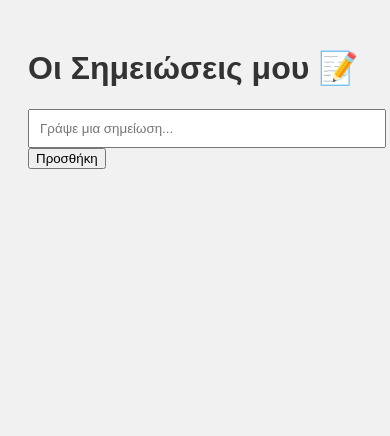
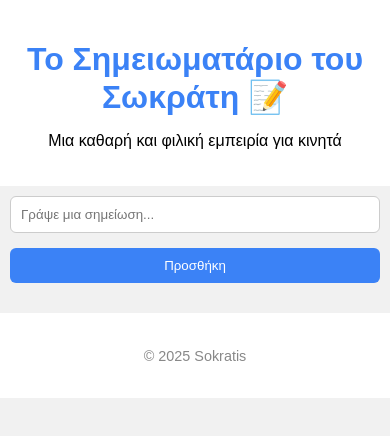
Before and after one commit to Sokratischatzimuratis/Sok-notes, a plain HTML site: page index.html in a window 390 px wide. Drawn offline with Linux system fonts and the light colour scheme.

Commit message:
Update index.html
- "Ενημερώθηκε το index.html με νέο responsive layout. Προστέθηκαν κουμπιά στο main και αλλαγή στο header."
- Τεχνικές λεπτομέρειες
- "Προστέθηκε viewport meta για προβολή σε κινητές συσκευές. Περιεχόμενο δομημένο με semantic HTML."

```diff
--- a/index.html
+++ b/index.html
@@ -3,21 +3,114 @@
 <head>
   <meta charset="UTF-8">
   <meta name="viewport" content="width=device-width, initial-scale=1.0">
-  <title>Οι Σημειώσεις μου</title>
+  <title>Το Σημειωματάριο του Σωκράτη</title>
   <style>
-    body { font-family: sans-serif; background: #f1f1f1; padding: 20px; }
-    h1 { color: #333; }
-    #noteInput { width: 100%; padding: 10px; }
-    #notes { margin-top: 20px; }
-    .note { background: #fff; padding: 10px; margin-bottom: 10px; border-radius: 6px; position: relative; }
-    .deleteBtn { position: absolute; right: 10px; top: 10px; background: red; color: white; border: none; cursor: pointer; }
+    :root {
+      --primary-color: #3b82f6;
+      --secondary-color: #64748b;
+    }
+
+    * {
+      box-sizing: border-box;
+    }
+
+    body {
+      font-family: sans-serif;
+      background: #f1f1f1;
+      margin: 0;
+      padding: 0;
+    }
+
+    header, footer {
+      text-align: center;
+      padding: 20px;
+      background: white;
+    }
+
+    header h1 {
+      margin-bottom: 5px;
+      color: var(--primary-color);
+    }
+
+    main {
+      padding: 20px;
+      max-width: 600px;
+      margin: auto;
+    }
+
+    input[type="text"] {
+      width: 100%;
+      padding: 10px;
+      margin-bottom: 10px;
+      border-radius: 6px;
+      border: 1px solid #ccc;
+    }
+
+    button.primary {
+      background: var(--primary-color);
+      color: white;
+      border: none;
+      padding: 10px 20px;
+      border-radius: 6px;
+      cursor: pointer;
+    }
+
+    #notes {
+      margin-top: 20px;
+    }
+
+    .note {
+      background: #fff;
+      padding: 10px;
+      margin-bottom: 10px;
+      border-radius: 6px;
+      position: relative;
+      word-wrap: break-word;
+    }
+
+    .deleteBtn {
+      position: absolute;
+      right: 10px;
+      top: 10px;
+      background: red;
+      color: white;
+      border: none;
+      border-radius: 4px;
+      cursor: pointer;
+      padding: 2px 8px;
+    }
+
+    footer p {
+      font-size: 0.9em;
+      color: #888;
+    }
+
+    @media (max-width: 480px) {
+      main {
+        padding: 10px;
+      }
+      button.primary {
+        width: 100%;
+        margin-top: 5px;
+      }
+    }
   </style>
 </head>
 <body>
-  <h1>Οι Σημειώσεις μου 📝</h1>
-  <input type="text" id="noteInput" placeholder="Γράψε μια σημείωση..." />
-  <button onclick="addNote()">Προσθήκη</button>
-  <div id="notes"></div>
+  <header>
+    <h1>Το Σημειωματάριο του Σωκράτη 📝</h1>
+    <p>Μια καθαρή και φιλική εμπειρία για κινητά</p>
+  </header>
+
+  <main>
+    <input type="text" id="noteInput" placeholder="Γράψε μια σημείωση..." />
+    <button onclick="addNote()" class="primary">Προσθήκη</button>
+    <div id="notes"></div>
+  </main>
+
+  <footer>
+    <p>&copy; 2025 Sokratis</p>
+  </footer>
 
   <script>
     let notes = JSON.parse(localStorage.getItem("notes")) || [];
```
